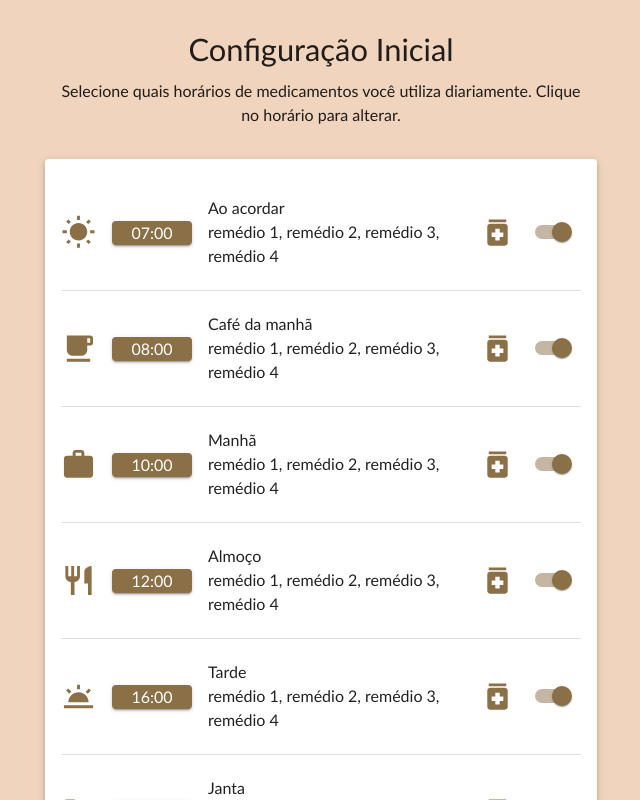
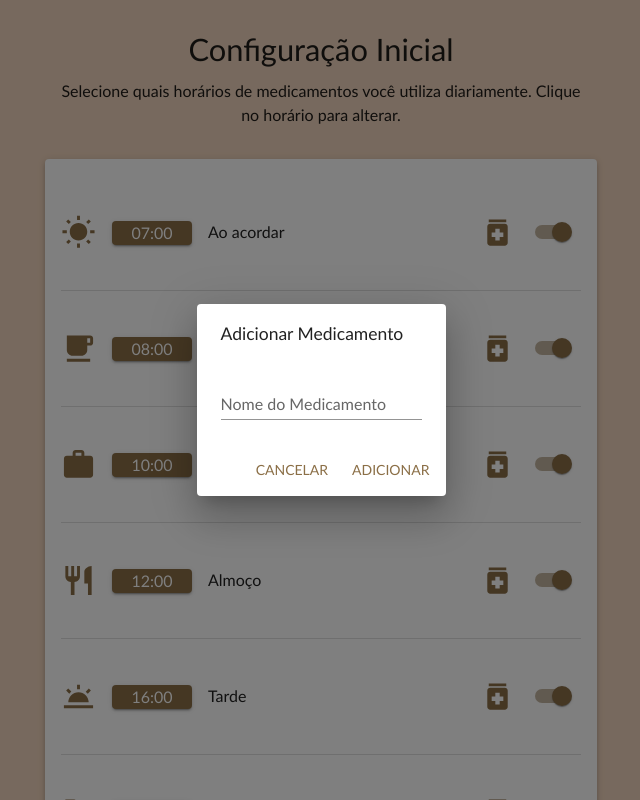
Before and after one commit to codexico/med-tracker, a React (Vite) app: page / in a window 1280 px wide. Both pictures are taken after a click on the button 816 px from the left and 232 px from the top of the page. Shown: the top 800 px of the page, without its empty margins (319-959 px from the left). Built offline with nearby package versions, Linux system fonts and the light colour scheme.

Commit message:
feat: enable adding and displaying medications for events.

```diff
--- a/src/App.tsx
+++ b/src/App.tsx
@@ -13,7 +13,8 @@ function App() {
         toggleEventEnabled,
         completeOnboarding,
         undoOnboarding,
-        updateEventTime
+        updateEventTime,
+        addMedication
     } = useEvents();
 
     useNotifications(events);
@@ -33,6 +34,7 @@ function App() {
                 onToggleEnabled={toggleEventEnabled}
                 onComplete={completeOnboarding}
                 onUpdateTime={updateEventTime}
+                onAddMedication={addMedication}
             />
         );
     }
--- a/src/components/EventCard.tsx
+++ b/src/components/EventCard.tsx
@@ -43,6 +43,11 @@ export const EventCard: React.FC<EventCardProps> = ({ event, onToggle }) => {
                                 <Typography variant="h6" color="text.secondary">
                                     {event.time}
                                 </Typography>
+                                {event.medications && event.medications.length > 0 && (
+                                    <Typography variant="body2" color="text.secondary" sx={{ mt: 1 }}>
+                                        {event.medications.join(', ')}
+                                    </Typography>
+                                )}
                             </Box>
                         </Box>
                     }
--- a/src/components/Onboarding.tsx
+++ b/src/components/Onboarding.tsx
@@ -1,5 +1,5 @@
 import React, { useState } from 'react';
-import { Container, Typography, Box, Button, Switch, Paper, Divider, Popover, IconButton } from '@mui/material';
+import { Container, Typography, Box, Button, Switch, Paper, Divider, Popover, IconButton, Dialog, DialogTitle, DialogContent, DialogActions, TextField } from '@mui/material';
 import { Medication } from '@mui/icons-material';
 import { LocalizationProvider } from '@mui/x-date-pickers/LocalizationProvider';
 import { AdapterDayjs } from '@mui/x-date-pickers/AdapterDayjs';
@@ -14,13 +14,36 @@ interface OnboardingProps {
     onToggleEnabled: (id: string) => void;
     onComplete: () => void;
     onUpdateTime: (id: string, newTime: string) => void;
+    onAddMedication: (id: string, medication: string) => void;
 }
 
-export const Onboarding: React.FC<OnboardingProps> = ({ events, onToggleEnabled, onComplete, onUpdateTime }) => {
+export const Onboarding: React.FC<OnboardingProps> = ({ events, onToggleEnabled, onComplete, onUpdateTime, onAddMedication }) => {
     dayjs.locale('pt-br')
     const [anchorEl, setAnchorEl] = useState<HTMLButtonElement | null>(null);
     const [editingEventId, setEditingEventId] = useState<string | null>(null);
     const [editingValue, setEditingValue] = useState<Dayjs>(dayjs());
+    const [openDialog, setOpenDialog] = useState(false);
+    const [currentEventId, setCurrentEventId] = useState<string | null>(null);
+    const [medicationName, setMedicationName] = useState('');
+
+    const handleOpenDialog = (eventId: string) => {
+        setCurrentEventId(eventId);
+        setMedicationName('');
+        setOpenDialog(true);
+    };
+
+    const handleCloseDialog = () => {
+        setOpenDialog(false);
+        setCurrentEventId(null);
+        setMedicationName('');
+    };
+
+    const handleSaveMedication = () => {
+        if (currentEventId && medicationName.trim()) {
+            onAddMedication(currentEventId, medicationName.trim());
+            handleCloseDialog();
+        }
+    };
 
     function handleTimeClick(event: React.MouseEvent<HTMLButtonElement>, eventId: string, eventTime: string) {
         setAnchorEl(event.currentTarget);
@@ -84,12 +107,20 @@ export const Onboarding: React.FC<OnboardingProps> = ({ events, onToggleEnabled,
                                             </Box>
                                             <Box>
                                                 {/* aqui vai a lista de remédios */}
-                                                <Typography variant="body1">remédio 1, remédio 2, remédio 3, remédio 4 </Typography>
+                                                <Typography variant="body1">
+                                                    {event.medications && event.medications.length > 0
+                                                        ? event.medications.join(', ')
+                                                        : ''}
+                                                </Typography>
                                             </Box>
                                         </Box>
                                     </Box>
                                     <Box sx={{ py: 2, px: 0, display: 'flex', justifyContent: 'space-between', alignItems: 'center' }}>
-                                        <IconButton color="primary" aria-label="adicionar medicamento" >
+                                        <IconButton
+                                            color="primary"
+                                            aria-label="adicionar medicamento"
+                                            onClick={() => handleOpenDialog(event.id)}
+                                        >
                                             <Medication fontSize="large" />
                                         </IconButton>
 
@@ -132,6 +163,25 @@ export const Onboarding: React.FC<OnboardingProps> = ({ events, onToggleEnabled,
                 >
                     Concluir e Começar
                 </Button>
+
+                <Dialog open={openDialog} onClose={handleCloseDialog}>
+                    <DialogTitle>Adicionar Medicamento</DialogTitle>
+                    <DialogContent>
+                        <TextField
+                            autoFocus
+                            margin="dense"
+                            label="Nome do Medicamento"
+                            fullWidth
+                            variant="standard"
+                            value={medicationName}
+                            onChange={(e) => setMedicationName(e.target.value)}
+                        />
+                    </DialogContent>
+                    <DialogActions>
+                        <Button onClick={handleCloseDialog}>Cancelar</Button>
+                        <Button onClick={handleSaveMedication}>Adicionar</Button>
+                    </DialogActions>
+                </Dialog>
             </Container>
         </LocalizationProvider>
     );
--- a/src/hooks/useEvents.ts
+++ b/src/hooks/useEvents.ts
@@ -98,6 +98,16 @@ export const useEvents = () => {
         }));
     };
 
+    const addMedication = (id: string, medication: string) => {
+        setEvents(prev => prev.map(event => {
+            if (event.id === id) {
+                const currentMeds = event.medications || [];
+                return { ...event, medications: [...currentMeds, medication] };
+            }
+            return event;
+        }));
+    };
+
     return {
         events,
         settings,
@@ -106,6 +116,7 @@ export const useEvents = () => {
         toggleEventEnabled,
         completeOnboarding,
         undoOnboarding,
-        updateEventTime
+        updateEventTime,
+        addMedication
     };
 };
--- a/src/types.ts
+++ b/src/types.ts
@@ -6,6 +6,7 @@ export interface MedEvent {
     enabled: boolean;
     completedToday: boolean;
     lastCompletedDate?: string; // ISO Date string YYYY-MM-DD
+    medications?: string[];
 }
 
 export interface UserSettings {
```
